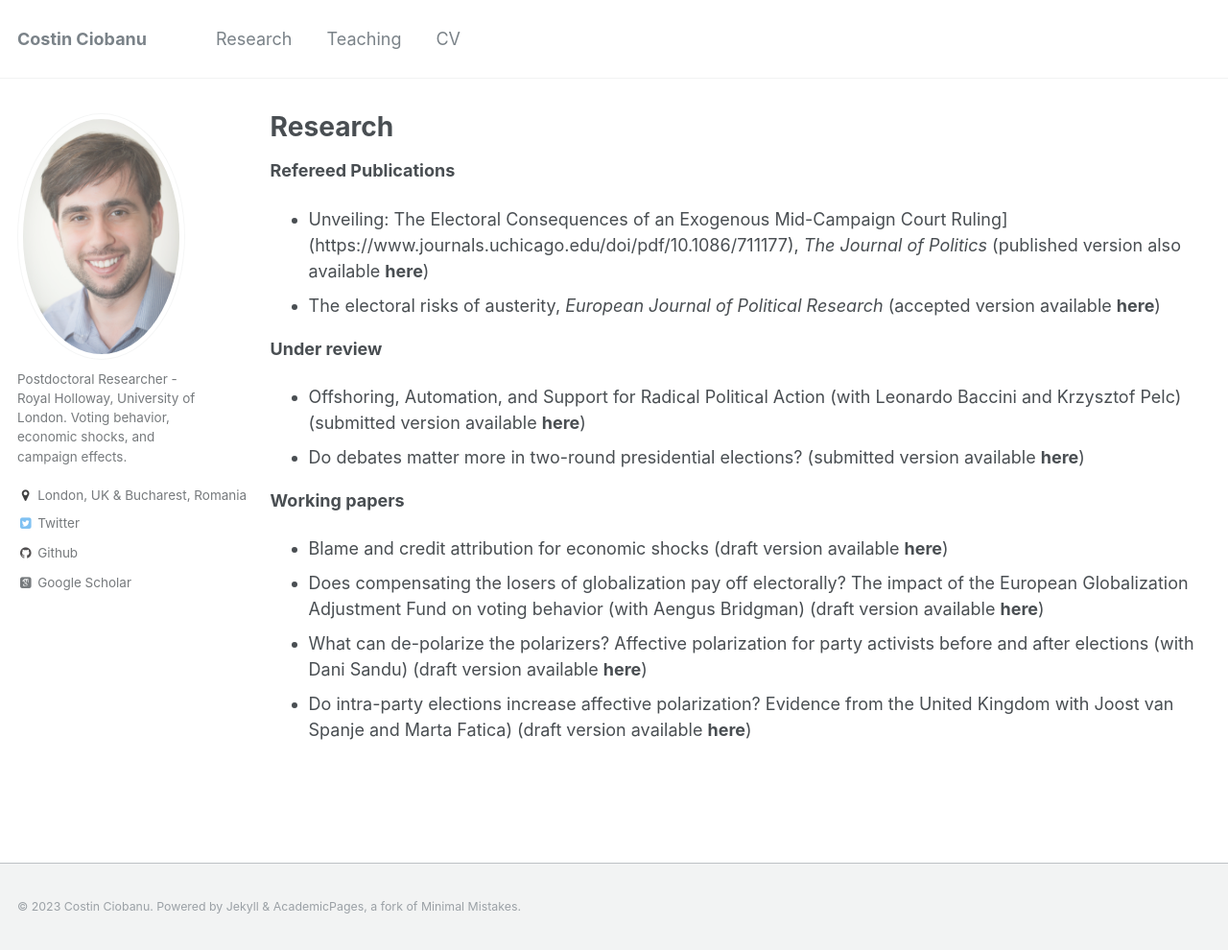
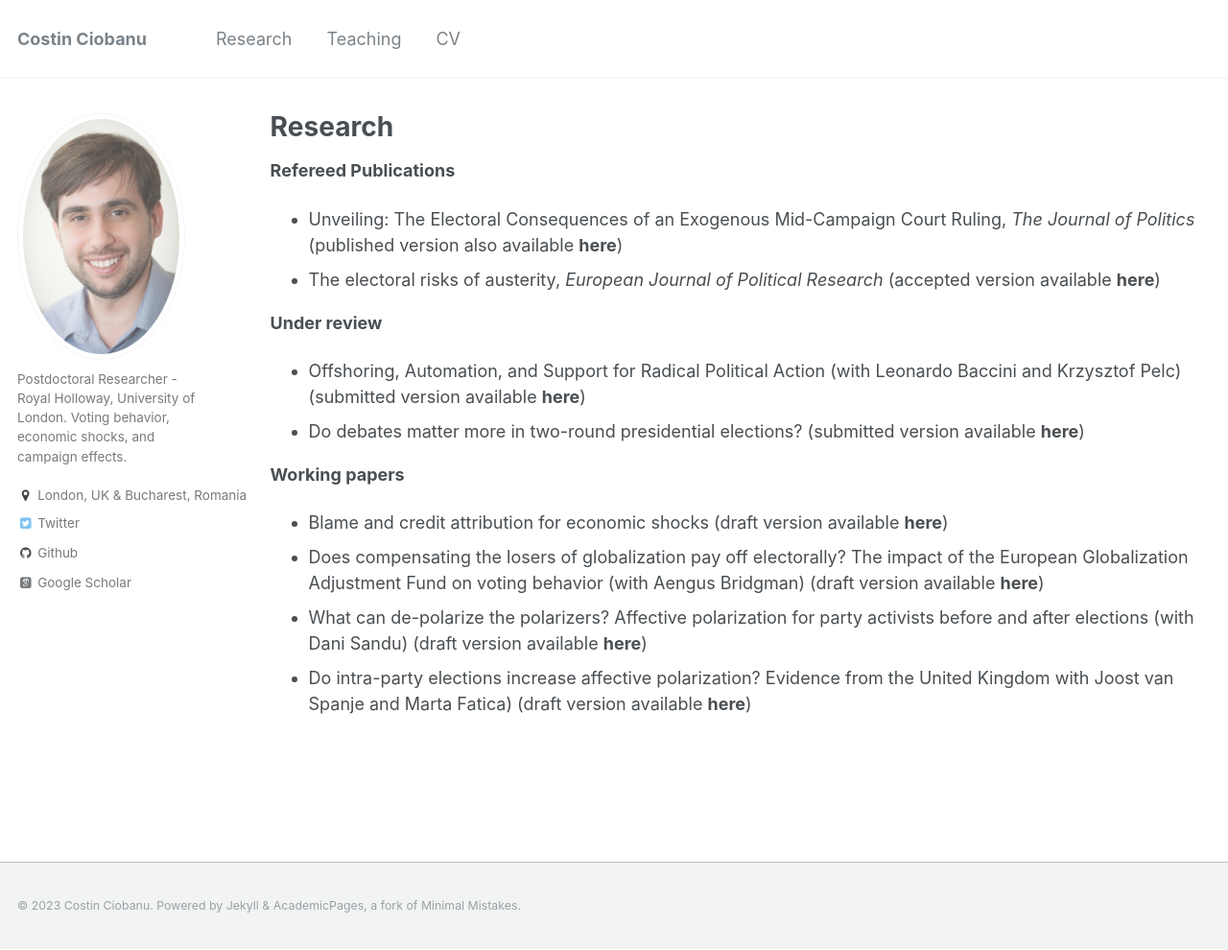
Before and after one commit to costinciobanu/costinciobanu.github.io, a Jekyll site: the page built from _pages/research.md, in a window 1280 px wide and 990 px high. Shown: the whole window at 96% size. Built offline with Jekyll 4.4.1, drawn with Linux system fonts in a browser that asks for light colours; some web fonts are replaced.

Commit message:
Update research.md

```diff
--- a/_pages/research.md
+++ b/_pages/research.md
@@ -7,7 +7,7 @@ author_profile: true
 
 <b>Refereed Publications</b>
 
-* Unveiling: The Electoral Consequences of an Exogenous Mid-Campaign Court Ruling](https://www.journals.uchicago.edu/doi/pdf/10.1086/711177), <em>The Journal of Politics</em> (published version also available [<b>here</b>](https://www.dropbox.com/s/f9fobl6ehr5ua9s/Paper_JOP.pdf?dl=0))
+* [Unveiling: The Electoral Consequences of an Exogenous Mid-Campaign Court Ruling](https://www.journals.uchicago.edu/doi/pdf/10.1086/711177), <em>The Journal of Politics</em> (published version also available [<b>here</b>](https://www.dropbox.com/s/f9fobl6ehr5ua9s/Paper_JOP.pdf?dl=0))
 * The electoral risks of austerity,  <em>European Journal of Political Research</em> (accepted version available [<b>here</b>](https://www.dropbox.com/s/pu8rum0cgivukib/Ciobanu%20-%20Austerity.pdf?dl=0))
 
 
```
